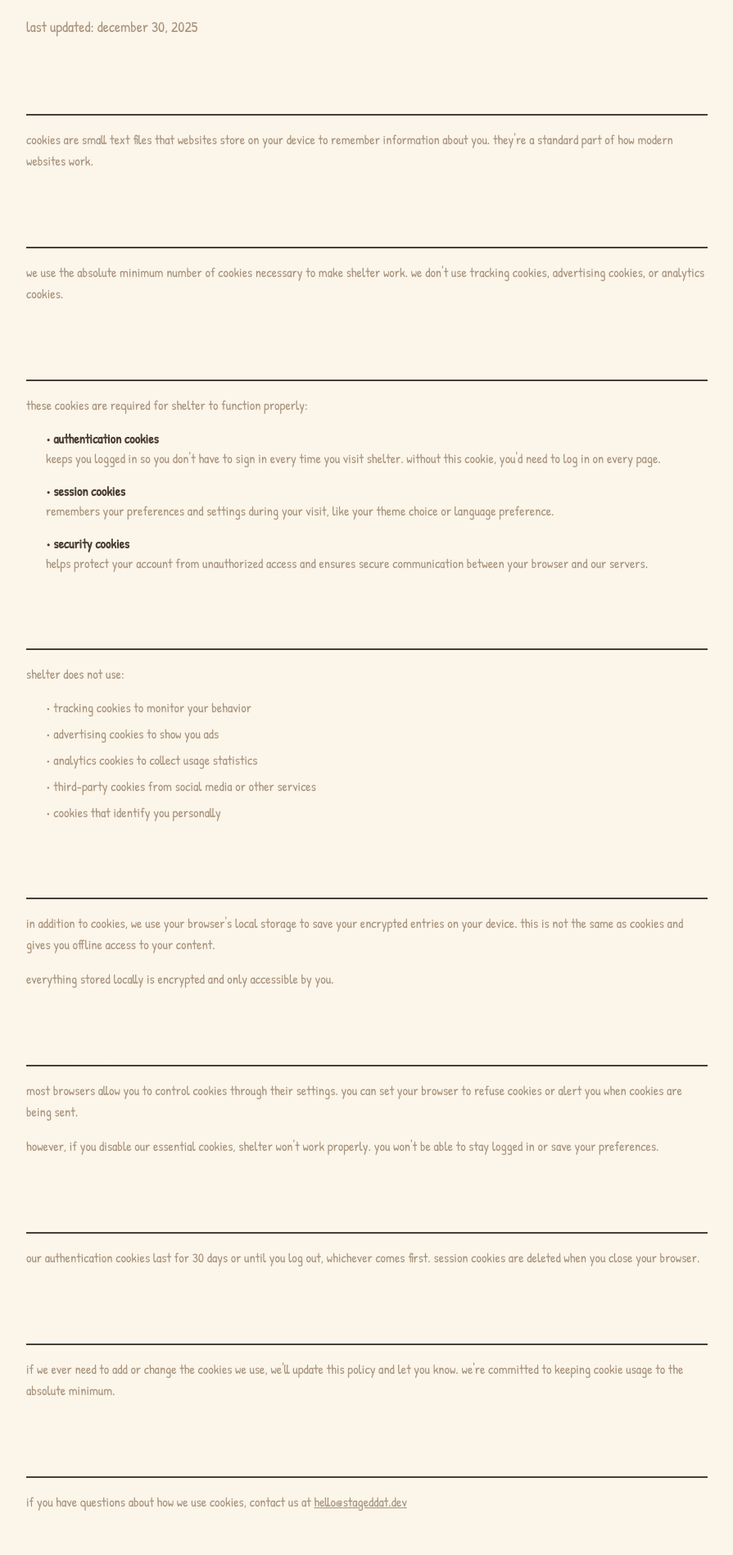
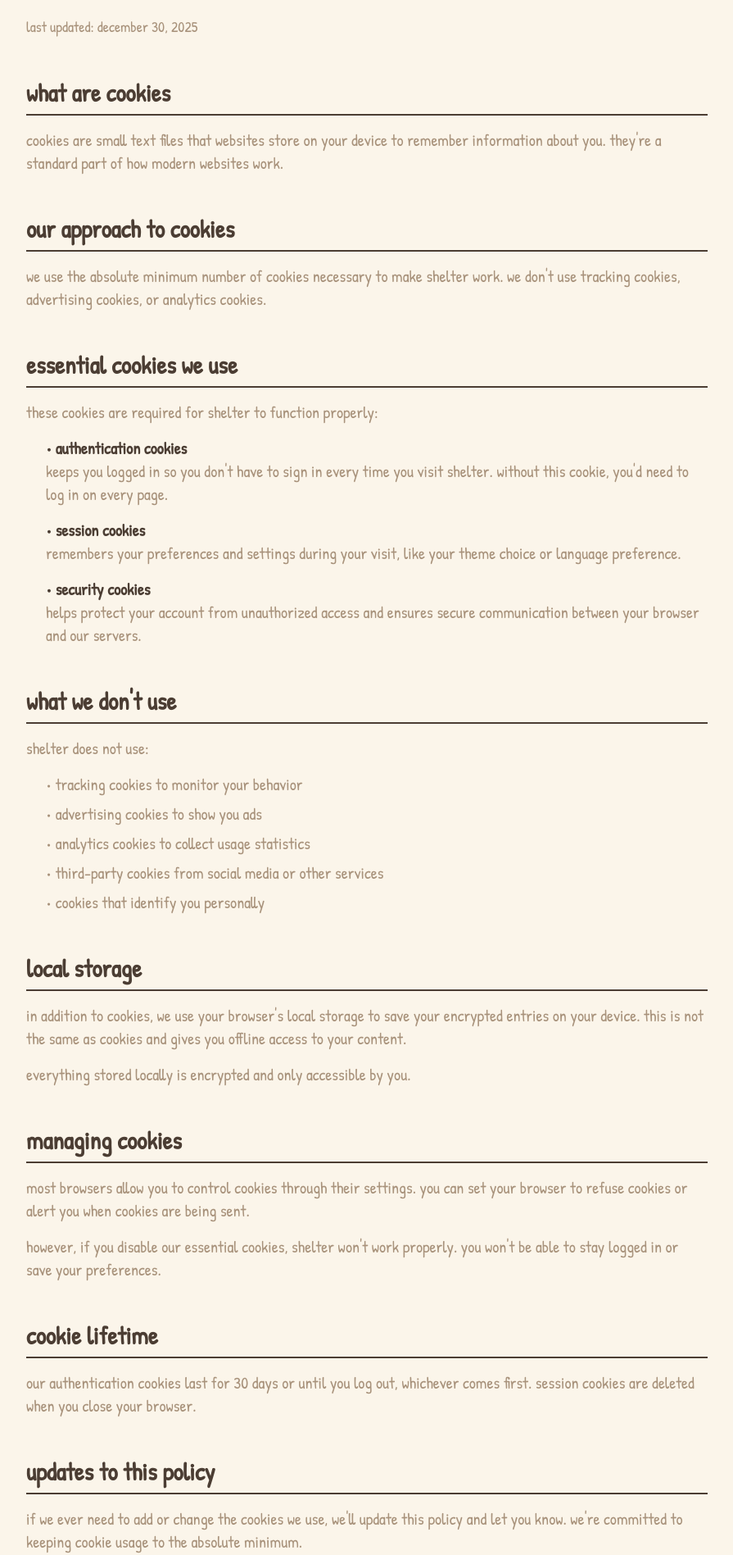
Before and after one commit to Stageddat/shelter-web, a Next.js app: page /cookies in a window 1280 px wide. Shown: the part 193-2090 px from the top of the page at 82% size, without its empty margins (192-1087 px from the left). Built offline with nearby package versions, Linux system fonts and the light colour scheme.

Commit message:
fix: update text styles for improved readability in cookie policy

```diff
--- a/src/app/cookies/page.tsx
+++ b/src/app/cookies/page.tsx
@@ -17,10 +17,10 @@ export default function CookiePolicy() {
 
         <div className="space-y-12">
           <section className="space-y-4">
-            <h2 className="border-primary text-primary-foreground border-b-2 pb-2 text-3xl font-bold">
+            <h2 className="border-primary text-primary border-b-2 pb-2 text-3xl font-bold text-balance">
               what are cookies
             </h2>
-            <p className="text-muted-foreground leading-relaxed">
+            <p className="text-muted-foreground text-xl text-pretty">
               cookies are small text files that websites store on your device to
               remember information about you. they&apos;re a standard part of
               how modern websites work.
@@ -28,10 +28,10 @@ export default function CookiePolicy() {
           </section>
 
           <section className="space-y-4">
-            <h2 className="border-primary text-primary-foreground border-b-2 pb-2 text-3xl font-bold">
+            <h2 className="border-primary text-primary border-b-2 pb-2 text-3xl font-bold text-balance">
               our approach to cookies
             </h2>
-            <p className="text-muted-foreground leading-relaxed">
+            <p className="text-muted-foreground text-xl text-pretty">
               we use the absolute minimum number of cookies necessary to make
               shelter work. we don&apos;t use tracking cookies, advertising
               cookies, or analytics cookies.
@@ -39,13 +39,13 @@ export default function CookiePolicy() {
           </section>
 
           <section className="space-y-4">
-            <h2 className="border-primary text-primary-foreground border-b-2 pb-2 text-3xl font-bold">
+            <h2 className="border-primary text-primary border-b-2 pb-2 text-3xl font-bold text-balance">
               essential cookies we use
             </h2>
-            <p className="text-muted-foreground leading-relaxed">
+            <p className="text-muted-foreground text-xl text-pretty">
               these cookies are required for shelter to function properly:
             </p>
-            <div className="ml-6 space-y-4">
+            <div className="ml-6 space-y-4 text-xl">
               <div>
                 <p className="text-foreground font-semibold">
                   • authentication cookies
@@ -79,13 +79,13 @@ export default function CookiePolicy() {
           </section>
 
           <section className="space-y-4">
-            <h2 className="border-primary text-primary-foreground border-b-2 pb-2 text-3xl font-bold">
+            <h2 className="border-primary text-primary border-b-2 pb-2 text-3xl font-bold text-balance">
               what we don&apos;t use
             </h2>
-            <p className="text-muted-foreground leading-relaxed">
+            <p className="text-muted-foreground text-xl text-pretty">
               shelter does not use:
             </p>
-            <ul className="text-muted-foreground ml-6 space-y-2">
+            <ul className="text-muted-foreground ml-6 space-y-2 text-xl">
               <li>• tracking cookies to monitor your behavior</li>
               <li>• advertising cookies to show you ads</li>
               <li>• analytics cookies to collect usage statistics</li>
@@ -95,29 +95,29 @@ export default function CookiePolicy() {
           </section>
 
           <section className="space-y-4">
-            <h2 className="border-primary text-primary-foreground border-b-2 pb-2 text-3xl font-bold">
+            <h2 className="border-primary text-primary border-b-2 pb-2 text-3xl font-bold text-balance">
               local storage
             </h2>
-            <p className="text-muted-foreground leading-relaxed">
+            <p className="text-muted-foreground text-xl text-pretty">
               in addition to cookies, we use your browser&apos;s local storage
               to save your encrypted entries on your device. this is not the
               same as cookies and gives you offline access to your content.
             </p>
-            <p className="text-muted-foreground leading-relaxed">
+            <p className="text-muted-foreground text-xl text-pretty">
               everything stored locally is encrypted and only accessible by you.
             </p>
           </section>
 
           <section className="space-y-4">
-            <h2 className="border-primary text-primary-foreground border-b-2 pb-2 text-3xl font-bold">
+            <h2 className="border-primary text-primary border-b-2 pb-2 text-3xl font-bold text-balance">
               managing cookies
             </h2>
-            <p className="text-muted-foreground leading-relaxed">
+            <p className="text-muted-foreground text-xl text-pretty">
               most browsers allow you to control cookies through their settings.
               you can set your browser to refuse cookies or alert you when
               cookies are being sent.
             </p>
-            <p className="text-muted-foreground leading-relaxed">
+            <p className="text-muted-foreground text-xl text-pretty">
               however, if you disable our essential cookies, shelter won&apos;t
               work properly. you won&apos;t be able to stay logged in or save
               your preferences.
@@ -125,10 +125,10 @@ export default function CookiePolicy() {
           </section>
 
           <section className="space-y-4">
-            <h2 className="border-primary text-primary-foreground border-b-2 pb-2 text-3xl font-bold">
+            <h2 className="border-primary text-primary border-b-2 pb-2 text-3xl font-bold text-balance">
               cookie lifetime
             </h2>
-            <p className="text-muted-foreground leading-relaxed">
+            <p className="text-muted-foreground text-xl text-pretty">
               our authentication cookies last for 30 days or until you log out,
               whichever comes first. session cookies are deleted when you close
               your browser.
@@ -136,10 +136,10 @@ export default function CookiePolicy() {
           </section>
 
           <section className="space-y-4">
-            <h2 className="border-primary text-primary-foreground border-b-2 pb-2 text-3xl font-bold">
+            <h2 className="border-primary text-primary border-b-2 pb-2 text-3xl font-bold text-balance">
               updates to this policy
             </h2>
-            <p className="text-muted-foreground leading-relaxed">
+            <p className="text-muted-foreground text-xl text-pretty">
               if we ever need to add or change the cookies we use, we&apos;ll
               update this policy and let you know. we&apos;re committed to
               keeping cookie usage to the absolute minimum.
@@ -147,10 +147,10 @@ export default function CookiePolicy() {
           </section>
 
           <section className="space-y-4">
-            <h2 className="border-primary text-primary-foreground border-b-2 pb-2 text-3xl font-bold">
+            <h2 className="border-primary text-primary border-b-2 pb-2 text-3xl font-bold text-balance">
               questions
             </h2>
-            <p className="text-muted-foreground leading-relaxed">
+            <p className="text-muted-foreground text-xl text-pretty">
               if you have questions about how we use cookies, contact us at{" "}
               <a
                 href="mailto:hello@stageddat.dev"
```
